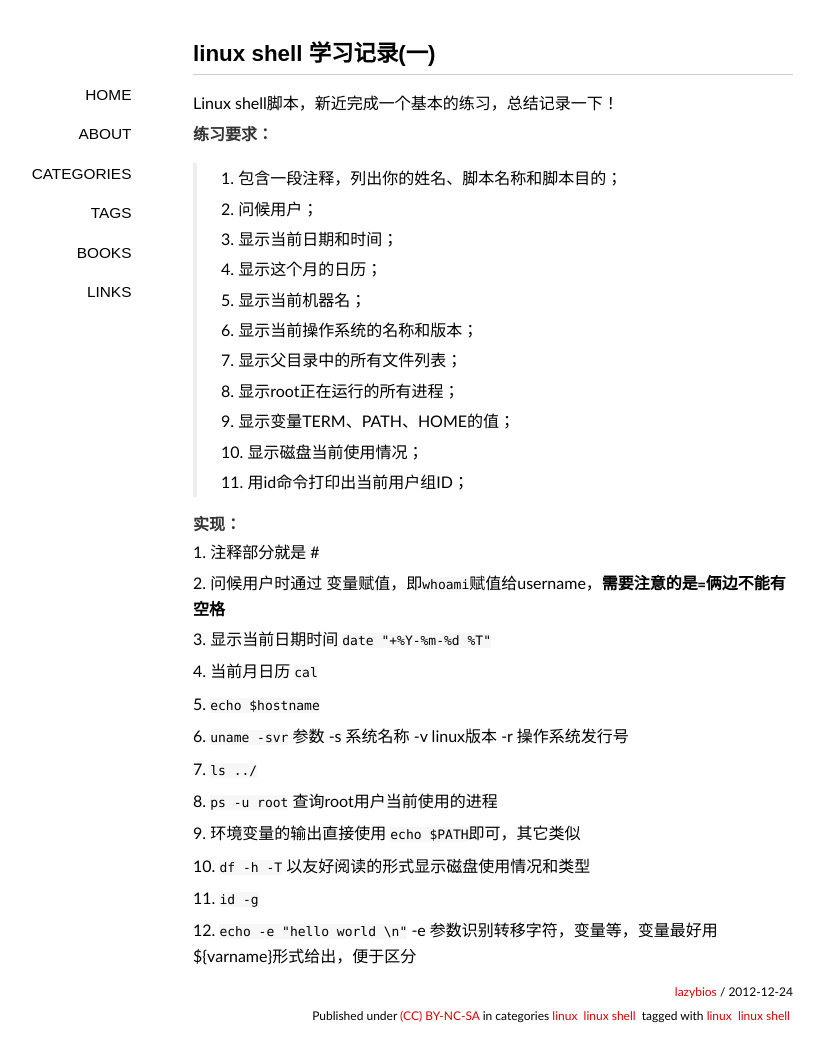
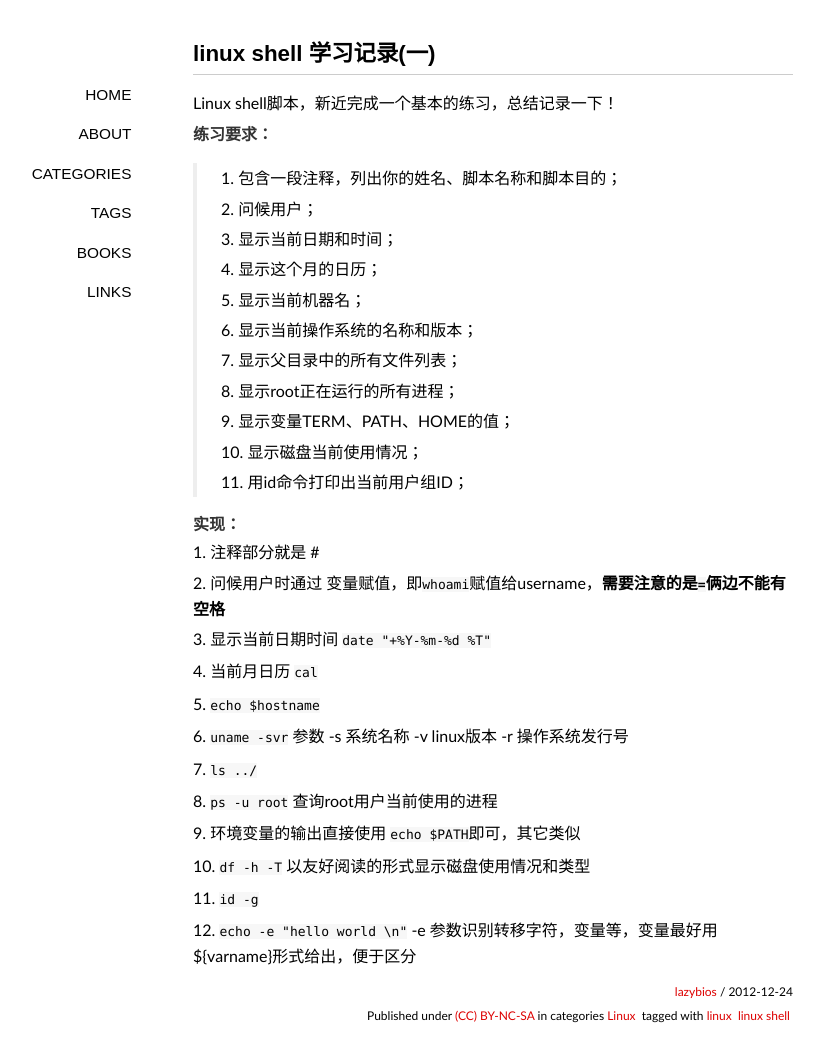
Before and after one commit to lazybios/lazybios.github.com, a Jekyll site: the page built from _posts/2012-12-24-shell-study-one.md, in a window 1280 px wide. Shown: the whole page, without its empty margins (147-971 px from the left). Built offline with Jekyll 4.4.1, drawn with Linux system fonts in a browser that asks for light colours; some web fonts are replaced; Markdown is read by kramdown in place of the engine named in the settings; comment, search, counter and statistics services are not loaded.

```diff
--- a/_posts/2012-12-24-shell-study-one.md
+++ b/_posts/2012-12-24-shell-study-one.md
@@ -2,8 +2,7 @@
 layout: post
 title: linux shell 学习记录(一)
 categories:
-- linux
-- linux shell
+- Linux
 tags:
 - linux
 - linux shell
```
Also changed, not shown: _posts/2013-01-05-vnc-in-fedora-14.md (+1 -1 lines).
